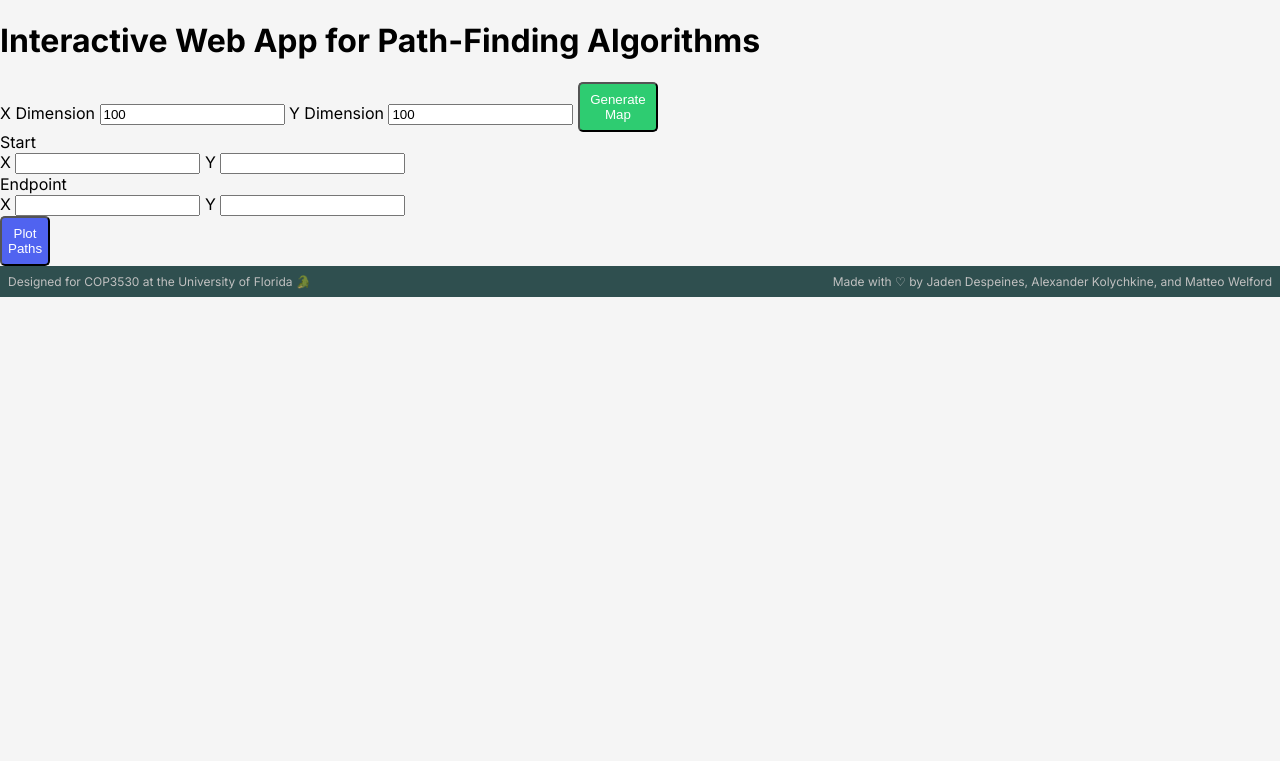
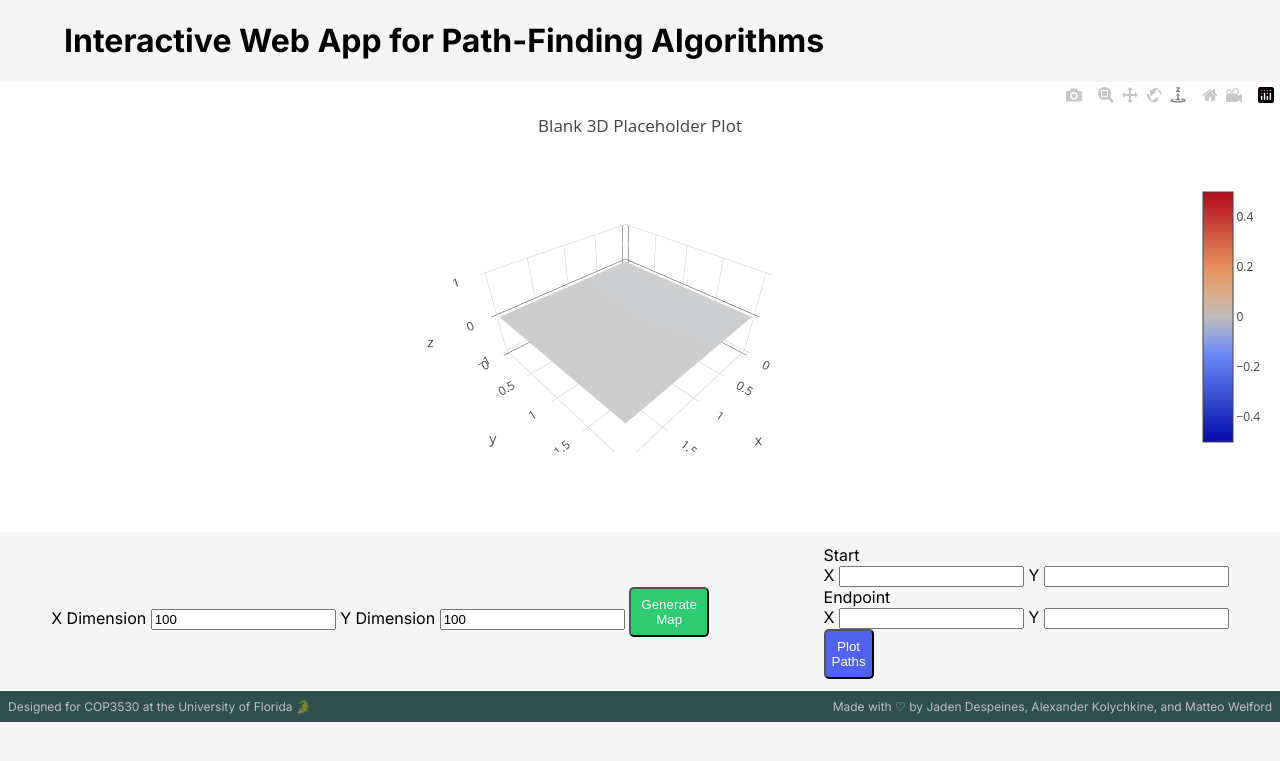
Before and after one commit to KolyCode/DSA-Project-3, a FastAPI app: page / in a window 1280 px wide. Shown: the top 761 px of the page. Run offline with FastAPI, Linux system fonts and the light colour scheme; some libraries are stand-ins or nearby versions.

Commit message:
implemented default home view

```diff
--- a/main.py
+++ b/main.py
@@ -39,7 +39,6 @@ async def terrain_generator(xlim: int = Form(100), ylim: int = Form(100)):
     heightmap_fig = json.dumps(heightmap_fig, cls=PlotlyJSONEncoder)
     return JSONResponse(content=heightmap_fig)
 
-
 @app.post("/start-end-setter")
 async def start_end_setter():
     print("accessing \"/start-end-setter\"...")
@@ -50,7 +49,6 @@ async def start_end_setter():
     #marked_fig = json.dumps(marked_fig, cls=PlotlyJSONEncoder)
     #return JSONResponse(content=marked_fig)
 
-
 @app.post("/reset-button")
 async def reset_button():
     print("accessing \"/reset-button\"...")
--- a/templates/index.html
+++ b/templates/index.html
@@ -4,9 +4,12 @@
             <meta charset="UTF-16">
             <meta name="viewport" content="width=device-width, initial-scale=1.0">
             <link href="https://fonts.googleapis.com/css2?family=Inter:wght@400;700&display=swap" rel="stylesheet">
-            <script src="https://cdn.plot.ly/plotly-2.16.1.min.js"></script>
+            <script src="https://cdn.plot.ly/plotly-3.0.1.min.js"></script>
             <title>Path-Finding Web App</title>
             <style>
+                 header {
+                    padding-left: 5%;
+                 }
                  body {
                    background-color: #F5F5F5; /*alt: #F8F8FF #FAFAFA steel #404454 #101218*/
                    font-family: 'Inter', sans-serif;
@@ -18,7 +21,7 @@
                    display: flex;
                    justify-content: center;
                    align-items: center;
-                   overflow: hidden;
+                   overflow: scroll;
                  }
                  .terrain-generator {
 
@@ -31,8 +34,12 @@
                    cursor: pointer;
                    border-radius: 5px;
                  }
-                 .plot-options {
-
+                 .bottom-bar {
+                   flex: 1;
+                   display: flex;
+                   justify-content: space-between;
+                   align-items: center;
+                   padding: 1% 4%;
                  }
                  .start-end-setter {
 
@@ -95,6 +102,12 @@
             <main>
               <div id="plot"></div>
               <script>
+                // blank placeholder plot displayed on page open
+                Plotly.newPlot(
+                    'plot',
+                    [{type: "surface", z: [ [0,0,0],[0,0,0],[0,0,0] ]}],
+                    {title: "Blank 3D Placeholder Plot"}
+                );
                 // show plot
                 async function showPlot(actionURL, formData = null) {
                   const response = await fetch(actionURL, {method: formData ? "POST" : "GET", body: formData});
@@ -132,6 +145,7 @@
             </main>
 
             <!-- User Input -->
+            <div class="bottom-bar">
                 <form id="terrain-generator" method="post" action="/terrain-generator">
                 <label for="x_dim">X Dimension</label>
                 <input type="text" id="x_dim" name="x_dim" value="100" min="0" max="1000" required />
@@ -168,6 +182,7 @@
                 </div>
                 </div>
                 <button class="reset-button">Reset</button> <!-- big red button -->
+            </div>
 
             <footer>
               <div class="left-foot">Designed for COP3530 at the University of Florida 🐊</div>
```
Also changed, not shown: plotter.py (+4 -4 lines). Lines whose indentation alone changed are shown as unchanged.
